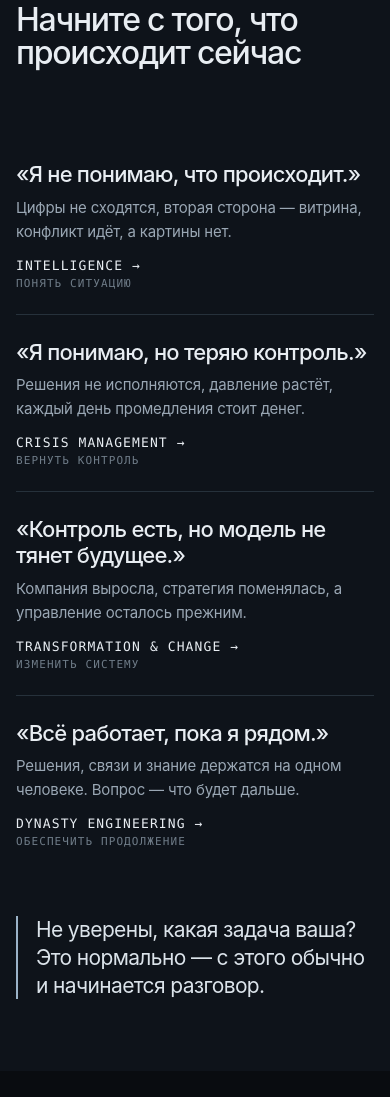
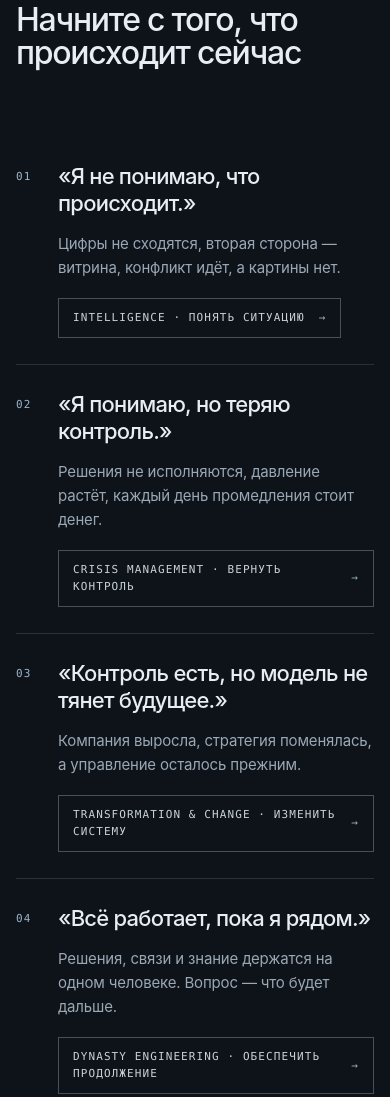
Before and after one commit to DavidAsatrian/custodia-silentis-site, a plain HTML site: page index.html in a window 390 px wide. Shown: the part 1427-2524 px from the top of the page. Drawn offline with Linux system fonts and the light colour scheme.

Commit message:
Intelligence: граф первого экрана снова рисуется (скрипт падал на отсутствующем годе в подвале); главная: блок «Начните с того…» на единой сетке с кнопками
Co-Authored-By: Claude Opus 5.5 <noreply@anthropic.com>

```diff
--- a/index.html
+++ b/index.html
@@ -184,14 +184,17 @@ h1 .l{display:block;transition:opacity .2s,color .2s}
 @keyframes flow{to{stroke-dashoffset:-22}}
 
 /* ───── 01 · С чем вы пришли: маршрутизатор ───── */
-.route{display:grid;grid-template-columns:1.05fr 1fr auto;gap:36px;align-items:center;padding:30px 0;border-bottom:1px solid var(--line)}
+/* Единая сетка для всех строк: номер | реплика | пояснение + кнопка — колонки не разбегаются */
+.route{display:grid;grid-template-columns:56px minmax(0,1fr) minmax(0,1fr);column-gap:40px;align-items:start;padding:34px 0;border-bottom:1px solid var(--line)}
 .route:last-of-type{border-bottom:0}
+.route .rn{font:var(--fs-label) var(--mono);letter-spacing:.1em;color:var(--accent);padding-top:12px}
 .route q{font-size:clamp(22px,2.3vw,30px);letter-spacing:-.035em;line-height:1.2;font-weight:500;quotes:"«" "»";transition:color .2s}
-.route p{margin:0;color:var(--muted);font-size:var(--fs-ui)}
-.route .to{font:var(--fs-label) var(--mono);letter-spacing:.1em;color:var(--dim);text-align:right;white-space:nowrap;transition:color .2s}
-.route .to b{display:block;font-weight:400;color:var(--text);font-size:13px;margin-bottom:4px;transition:color .2s}
-.route:hover .to,.route:hover .to b{color:var(--accent)}
+.route p{margin:4px 0 18px;color:var(--muted);font-size:var(--fs-ui);max-width:480px}
+.route .btn{display:inline-flex;align-items:center;gap:14px;border:1px solid #44515d;padding:11px 14px;font:var(--fs-label) var(--mono);letter-spacing:.1em;color:var(--soft);transition:background .2s,color .2s,border-color .2s}
+.route .btn i{font-style:normal;color:var(--accent);transition:color .2s}
 .route:hover q{color:#fff}
+.route:hover .btn{background:#dce5ec;border-color:#dce5ec;color:#0a0d11}
+.route:hover .btn i{color:#0a0d11}
 
 /* ───── 02 · Четыре практики ───── */
 .prs{display:grid;grid-template-columns:1fr 1fr;column-gap:64px;row-gap:64px}
@@ -294,10 +297,8 @@ h1 .l{display:block;transition:opacity .2s,color .2s}
  .hero{grid-template-columns:1fr;min-height:auto;padding:64px 0 72px;gap:44px}
  .section-head{grid-template-columns:1fr;gap:12px;margin-bottom:48px}
  .split,.basis,.start{grid-template-columns:1fr;gap:40px}
- .route{grid-template-columns:1fr auto;gap:10px 24px}
- .route q{grid-column:1;grid-row:1}
- .route p{grid-column:1;grid-row:2}
- .route .to{grid-row:1 / span 2;grid-column:2}
+ .route{grid-template-columns:44px minmax(0,1fr);column-gap:20px}
+ .route .rd{grid-column:2;margin-top:12px}
  .adx{grid-template-columns:1fr 1fr;row-gap:44px}
  .adx:before{display:none}
  .ax .L{background:none}
@@ -326,9 +327,9 @@ h1 .l{display:block;transition:opacity .2s,color .2s}
  .ptabs div:nth-child(2){border-right:0}
  .ptabs div:nth-child(-n+2){border-bottom:1px solid #202b35}
  .statement{font-size:21px;padding-left:18px;margin-top:44px}
- .route{grid-template-columns:1fr;gap:8px;padding:24px 0}
- .route q,.route p,.route .to{grid-column:auto;grid-row:auto}
- .route .to{text-align:left;margin-top:6px;white-space:normal}
+ .route{grid-template-columns:30px minmax(0,1fr);column-gap:12px;padding:26px 0}
+ .route .rn{padding-top:7px}
+ .route .btn{line-height:1.5}
  .prs{grid-template-columns:1fr;row-gap:48px}
  .src{grid-template-columns:1fr;gap:4px}
  .adx{grid-template-columns:1fr}
@@ -391,10 +392,10 @@ h1 .l{display:block;transition:opacity .2s,color .2s}
       <div class="kicker">01 / С ЧЕМ ВЫ ПРИШЛИ</div>
       <div><h2>Начните с того, что происходит сейчас</h2></div>
     </div>
-    <a class="route" href="/intelligence"><q>Я не понимаю, что происходит.</q><p>Цифры не сходятся, вторая сторона — витрина, конфликт идёт, а картины нет.</p><span class="to"><b>INTELLIGENCE →</b>ПОНЯТЬ СИТУАЦИЮ</span></a>
-    <a class="route" href="/crisis"><q>Я понимаю, но теряю контроль.</q><p>Решения не исполняются, давление растёт, каждый день промедления стоит денег.</p><span class="to"><b>CRISIS MANAGEMENT →</b>ВЕРНУТЬ КОНТРОЛЬ</span></a>
-    <a class="route" href="/transformation"><q>Контроль есть, но модель не тянет будущее.</q><p>Компания выросла, стратегия поменялась, а управление осталось прежним.</p><span class="to"><b>TRANSFORMATION &amp; CHANGE →</b>ИЗМЕНИТЬ СИСТЕМУ</span></a>
-    <a class="route" href="/dynasty"><q>Всё работает, пока я рядом.</q><p>Решения, связи и знание держатся на одном человеке. Вопрос — что будет дальше.</p><span class="to"><b>DYNASTY ENGINEERING →</b>ОБЕСПЕЧИТЬ ПРОДОЛЖЕНИЕ</span></a>
+    <a class="route" href="/intelligence"><span class="rn">01</span><q>Я не понимаю, что происходит.</q><div class="rd"><p>Цифры не сходятся, вторая сторона — витрина, конфликт идёт, а картины нет.</p><span class="btn">INTELLIGENCE · ПОНЯТЬ СИТУАЦИЮ <i>→</i></span></div></a>
+    <a class="route" href="/crisis"><span class="rn">02</span><q>Я понимаю, но теряю контроль.</q><div class="rd"><p>Решения не исполняются, давление растёт, каждый день промедления стоит денег.</p><span class="btn">CRISIS MANAGEMENT · ВЕРНУТЬ КОНТРОЛЬ <i>→</i></span></div></a>
+    <a class="route" href="/transformation"><span class="rn">03</span><q>Контроль есть, но модель не тянет будущее.</q><div class="rd"><p>Компания выросла, стратегия поменялась, а управление осталось прежним.</p><span class="btn">TRANSFORMATION &amp; CHANGE · ИЗМЕНИТЬ СИСТЕМУ <i>→</i></span></div></a>
+    <a class="route" href="/dynasty"><span class="rn">04</span><q>Всё работает, пока я рядом.</q><div class="rd"><p>Решения, связи и знание держатся на одном человеке. Вопрос — что будет дальше.</p><span class="btn">DYNASTY ENGINEERING · ОБЕСПЕЧИТЬ ПРОДОЛЖЕНИЕ <i>→</i></span></div></a>
     <p class="statement">Не уверены, какая задача ваша? Это нормально — с этого обычно и начинается разговор.</p>
   </div>
 </section>
```
Also changed, not shown: intelligence.html (+1 -1 lines).
